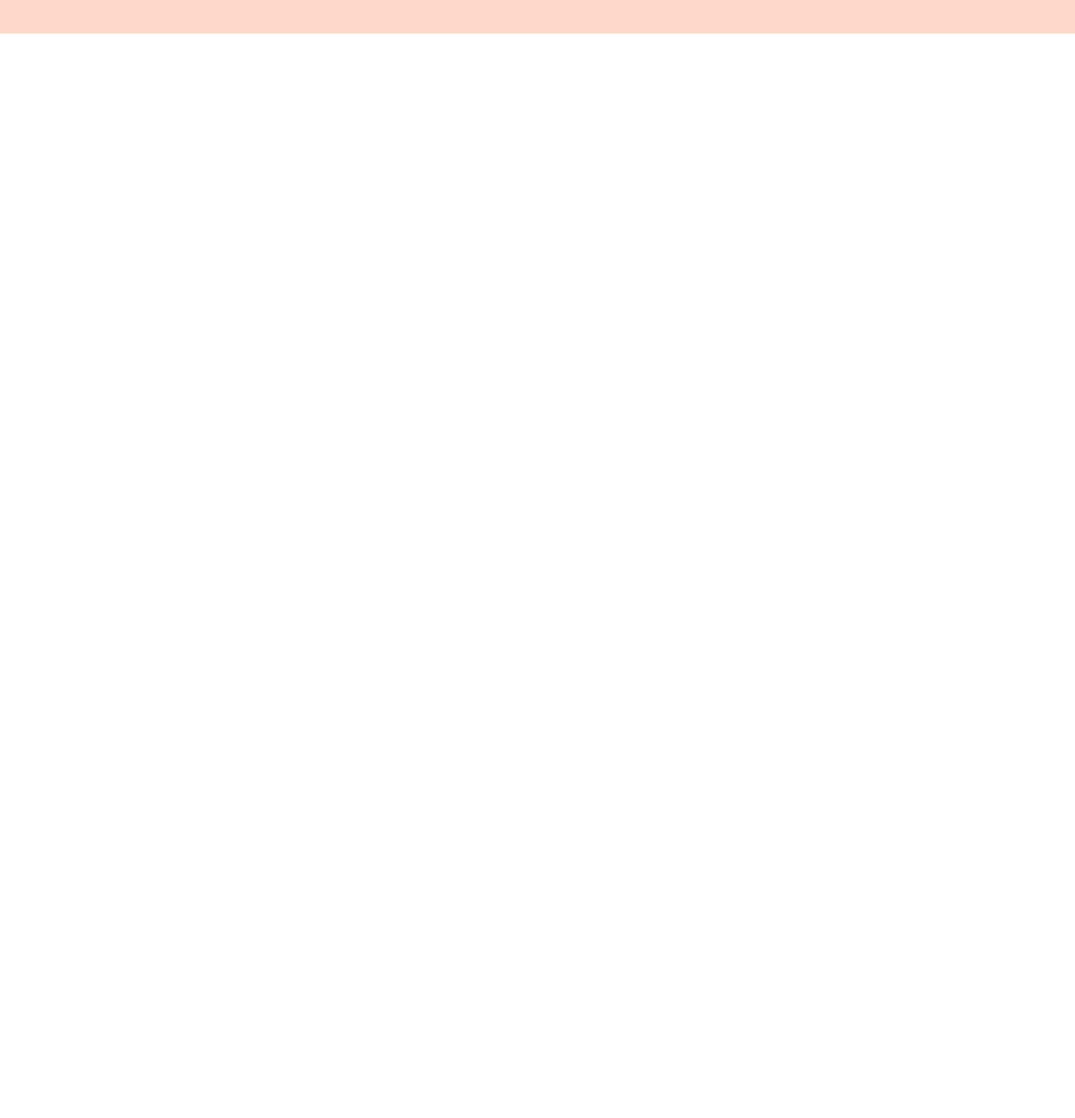
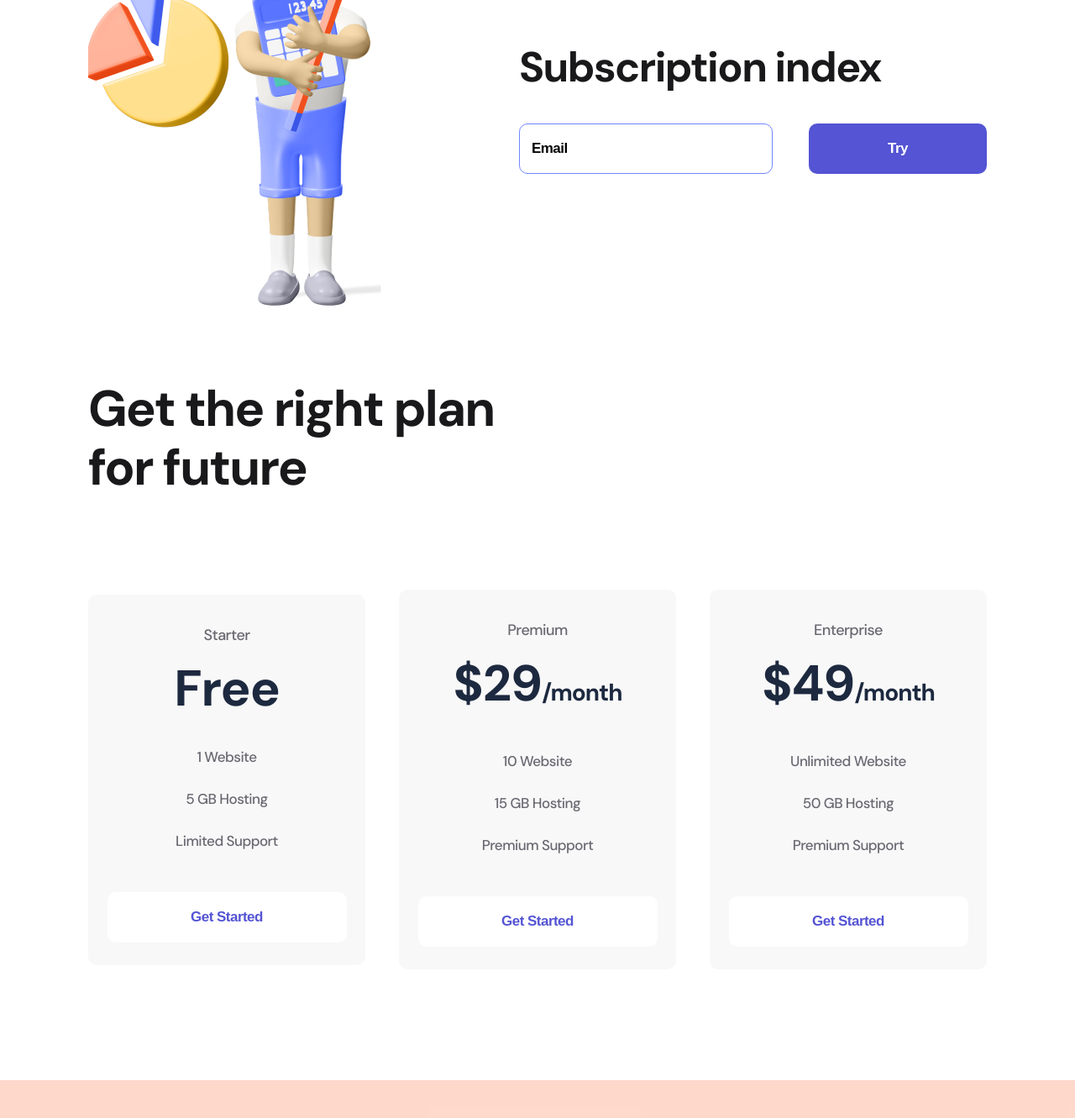
Before and after one commit to SnezhaCapovic/logoipsum, a plain HTML site: page index.html in a window 1280 px wide. Shown: the part 970-2301 px from the top of the page at 84% size. Before the commit the page ends 1010 px from the top, so only its background shows below. Drawn offline with nearby package versions, Linux system fonts and the light colour scheme.

Commit message:
Add files via upload

```diff
--- a/index.html
+++ b/index.html
@@ -70,6 +70,79 @@
         <img src="./img/firstmen.png" alt="firstmen">
     </div>
 </section>
+<section class="container subscribe">
+    <div>
+        <img src="./img/secondman.png" alt="second man">
+    </div>
+    <div>
+        <h2 class="subscribe__title">
+            Subscription index
+        </h2>
+
+        <form>
+            <input class="input" type="email" placeholder="Email">
+            <button class="button button__violet">
+                Try
+            </button>
+         </form>
+
+    </div>
+</section>
+<section class="container plan">
+    <h2 class="plan__title">
+        Get the right plan for future
+    </h2>
+    <div class="plan__flex">
+        <div class="item">
+            <p class="item__text">
+                Starter
+            </p>
+            <h3 class="item__title">
+                Free
+            </h3>
+            <ul>
+                <li class="item__li">1 Website</li>
+                <li class="item__li">5 GB Hosting</li>
+                <li class="item__li">Limited Support</li>
+            </ul>
+            <button class="button button__item">
+                Get Started
+            </button>
+        </div>
+        <div class="item">
+            <p class="item__text">
+                Premium
+            </p>
+            <h3 class="item__title">
+                $29<span>/month</span>
+            </h3>
+            <ul>
+                <li class="item__li">10 Website</li>
+                <li class="item__li">15 GB Hosting</li>
+                <li class="item__li">Premium Support</li>
+            </ul>
+            <button class="button button__item">
+                Get Started
+            </button>
+        </div>
+        <div class="item">
+            <p class="item__text">
+                Enterprise
+            </p>
+            <h3 class="item__title">
+                $49<span>/month</span>
+            </h3>
+            <ul>
+                <li class="item__li">Unlimited Website</li>
+                <li class="item__li">50 GB Hosting</li>
+                <li class="item__li">Premium Support</li>
+            </ul>
+            <button class="button button__item">
+                Get Started
+            </button>
+        </div>
+    </div>
+</section>
 <footer class="footer">
     <div class="container footer__flex">
         <div>
--- a/style/style.css
+++ b/style/style.css
@@ -20,7 +20,7 @@ body{
     padding: 38px 0 48px;
 }
 
-.header__flex, .footer__flex, .about{
+.header__flex, .footer__flex, .about, .subscribe, .plan__flex{
     display: flex;
     justify-content: space-between;
     align-items: center;
@@ -120,3 +120,113 @@ body{
 .footer{
     padding: 53px 0 ;
 }
+
+.subscribe{
+    margin-bottom: 85px;
+}
+
+.subscribe__title{
+    font-weight: bold;
+    font-size: 50px;
+    line-height: 57px;
+    letter-spacing: -1.56316px;
+    color: #19191B;
+    margin-bottom: 38px;
+}
+
+.input{
+    width: 302px;
+    height: 60px;
+    border-radius: 10px;
+    border: 1px solid #7087FF;
+    padding-left: 14px;
+    box-sizing: border-box;
+    margin-right: 39px;
+}
+
+.input::placeholder, .input{
+    font-weight: 700;
+    font-size: 17px;
+    line-height: 22px;
+    letter-spacing: -0.531474px;
+    color: #000000;
+}
+
+.input:focus{
+    outline: none;
+}
+
+.plan{
+    margin-bottom: 132px;
+}
+
+.plan__title{
+    font-weight: bold;
+    font-size: 60px;
+    line-height: 70px;
+    letter-spacing: -1.87579px;
+    color: #19191B;
+    max-width: 504px;
+    margin-bottom: 110px;
+}
+
+.item{
+    width: 330px;
+    background: #F8F8F8;
+    border-radius: 10px;
+    text-align: center;
+    padding: 34px 0 27px;
+}
+
+.item:hover{
+    transition: 500ms;
+    background: #FF7143;
+    box-shadow: 0px 32px 34px rgba(255, 112, 59, 0.317827);
+}
+
+.item:hover .item__text, .item:hover .item__title, .item:hover .item__li{
+    color:white;
+    transition: 500ms;
+}
+
+.item__text{
+    font-size: 18px;
+    line-height: 28px;
+    letter-spacing: -0.562737px;
+    color: #696871;
+}
+
+.item__title{
+    font-weight: 700;
+    font-size: 60px;
+    line-height: 56px;
+    letter-spacing: -1.03448px;
+    color: #1D293F;
+    margin: 22px 0 28px;
+}
+
+.item__title span{
+    font-size: 28px;
+}
+
+.item__li{
+    list-style: none;
+    font-size: 17px;
+    line-height: 50px;
+    text-align: center;
+    letter-spacing: -0.531474px;
+    color: #696871;
+}
+
+.button__item{
+    width: 285px;
+    background: white;
+    color: #5454D4;
+    margin-top: 36px;
+}
+
+.item:hover .button__item{
+    background: #9F3919;
+    color: white;
+    transition: 500ms;
+}
```
Also changed, not shown: img/secondman.png (added).
